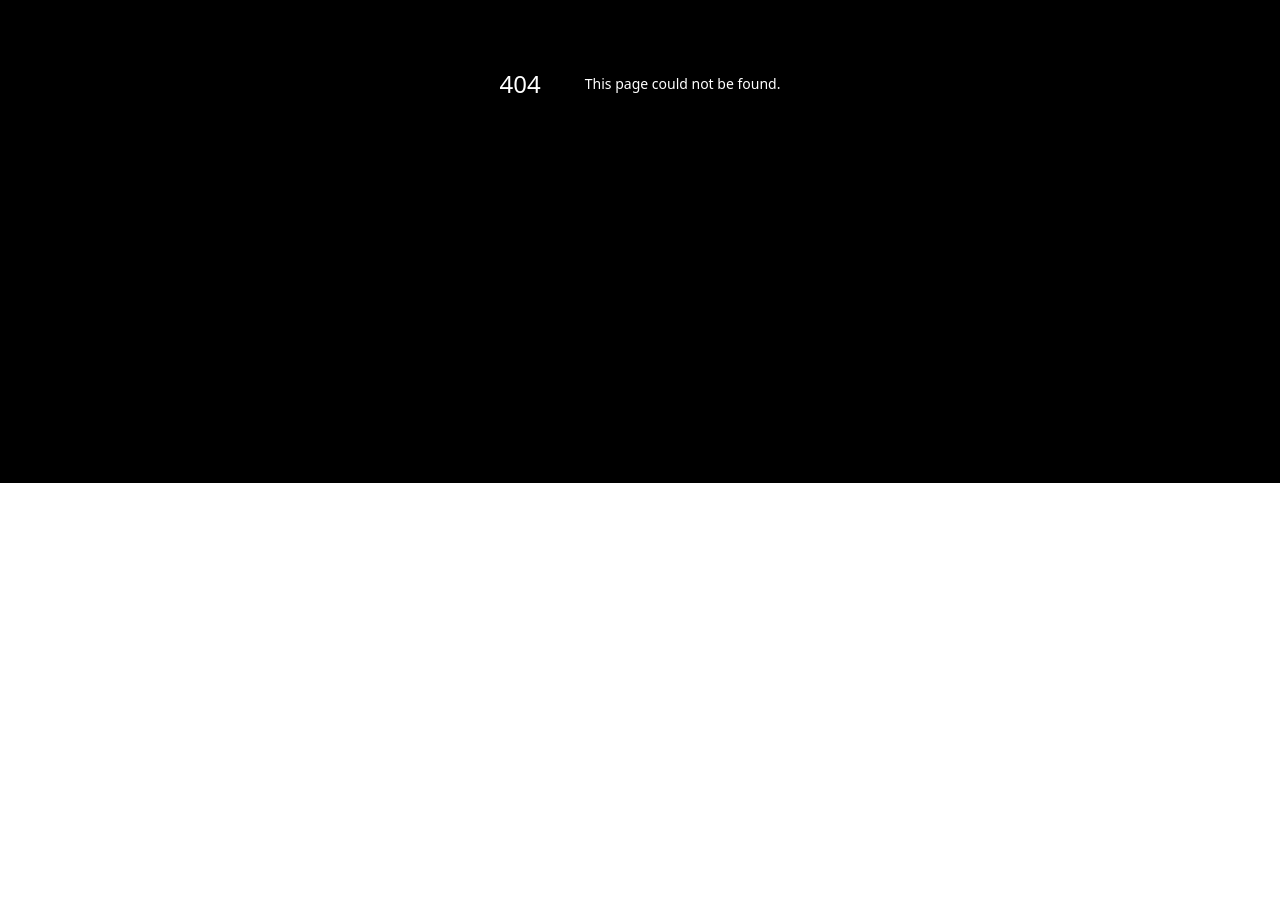
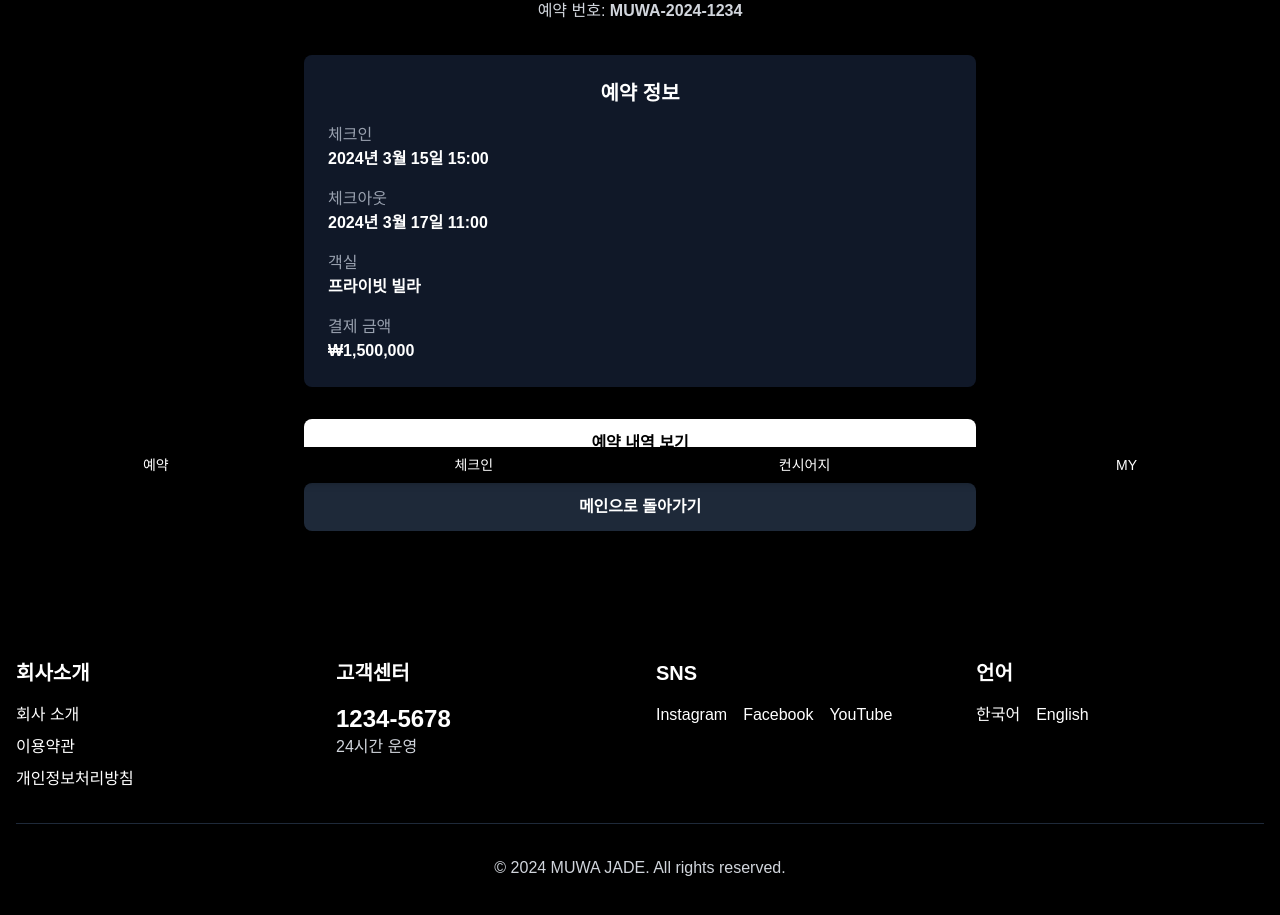
Before and after one commit to yunsb7/muwa-jade-web, a Next.js app: page /reservation/complete in a window 1280 px wide. Before the commit this address had no page. Shown: the part 317-1232 px from the top of the page. Before the commit the page ends 800 px from the top, so only its background shows below. Built offline with nearby package versions, Linux system fonts and the light colour scheme.

Commit message:
예약 완료 페이지 추가

```diff
--- /dev/null
+++ b/src/app/reservation/complete/page.tsx
@@ -0,0 +1,112 @@
+'use client';
+
+import Link from 'next/link';
+import Image from 'next/image';
+import Header from '@/components/Header';
+import Navbar from '@/components/Navbar';
+
+export default function ReservationCompletePage() {
+  return (
+    <main className="min-h-screen pt-16">
+      <Header />
+
+      {/* Complete Section */}
+      <section className="py-20 bg-black text-white">
+        <div className="container mx-auto px-4">
+          <div className="max-w-2xl mx-auto text-center">
+            <div className="mb-8">
+              <div className="w-20 h-20 bg-green-500 rounded-full flex items-center justify-center mx-auto mb-4">
+                <svg className="w-10 h-10 text-white" fill="none" stroke="currentColor" viewBox="0 0 24 24">
+                  <path strokeLinecap="round" strokeLinejoin="round" strokeWidth={2} d="M5 13l4 4L19 7" />
+                </svg>
+              </div>
+              <h1 className="text-3xl font-bold mb-4">예약이 완료되었습니다</h1>
+              <p className="text-gray-300 mb-8">
+                예약하신 내용은 이메일로 발송되었습니다.<br />
+                예약 번호: <span className="font-bold">MUWA-2024-1234</span>
+              </p>
+            </div>
+
+            <div className="bg-gray-900 p-6 rounded-lg mb-8">
+              <h2 className="text-xl font-bold mb-4">예약 정보</h2>
+              <div className="text-left space-y-4">
+                <div>
+                  <p className="text-gray-400">체크인</p>
+                  <p className="font-bold">2024년 3월 15일 15:00</p>
+                </div>
+                <div>
+                  <p className="text-gray-400">체크아웃</p>
+                  <p className="font-bold">2024년 3월 17일 11:00</p>
+                </div>
+                <div>
+                  <p className="text-gray-400">객실</p>
+                  <p className="font-bold">프라이빗 빌라</p>
+                </div>
+                <div>
+                  <p className="text-gray-400">결제 금액</p>
+                  <p className="font-bold">₩1,500,000</p>
+                </div>
+              </div>
+            </div>
+
+            <div className="space-y-4">
+              <Link
+                href="/reservation"
+                className="block w-full bg-white text-black px-8 py-3 rounded-lg font-bold hover:bg-gray-200 transition-colors"
+              >
+                예약 내역 보기
+              </Link>
+              <Link
+                href="/"
+                className="block w-full bg-gray-800 text-white px-8 py-3 rounded-lg font-bold hover:bg-gray-700 transition-colors"
+              >
+                메인으로 돌아가기
+              </Link>
+            </div>
+          </div>
+        </div>
+      </section>
+
+      {/* Footer */}
+      <footer className="bg-black text-white py-12">
+        <div className="container mx-auto px-4">
+          <div className="grid grid-cols-1 md:grid-cols-4 gap-8">
+            <div>
+              <h3 className="text-xl font-bold mb-4">회사소개</h3>
+              <ul className="space-y-2">
+                <li><Link href="#" className="hover:underline">회사 소개</Link></li>
+                <li><Link href="#" className="hover:underline">이용약관</Link></li>
+                <li><Link href="#" className="hover:underline">개인정보처리방침</Link></li>
+              </ul>
+            </div>
+            <div>
+              <h3 className="text-xl font-bold mb-4">고객센터</h3>
+              <p className="text-2xl font-bold">1234-5678</p>
+              <p className="text-gray-300">24시간 운영</p>
+            </div>
+            <div>
+              <h3 className="text-xl font-bold mb-4">SNS</h3>
+              <div className="flex space-x-4">
+                <Link href="#" className="hover:text-gray-300">Instagram</Link>
+                <Link href="#" className="hover:text-gray-300">Facebook</Link>
+                <Link href="#" className="hover:text-gray-300">YouTube</Link>
+              </div>
+            </div>
+            <div>
+              <h3 className="text-xl font-bold mb-4">언어</h3>
+              <div className="flex space-x-4">
+                <button className="hover:text-gray-300">한국어</button>
+                <button className="hover:text-gray-300">English</button>
+              </div>
+            </div>
+          </div>
+          <div className="mt-8 pt-8 border-t border-gray-800 text-center text-gray-300">
+            <p>© 2024 MUWA JADE. All rights reserved.</p>
+          </div>
+        </div>
+      </footer>
+
+      <Navbar />
+    </main>
+  );
+}
```
